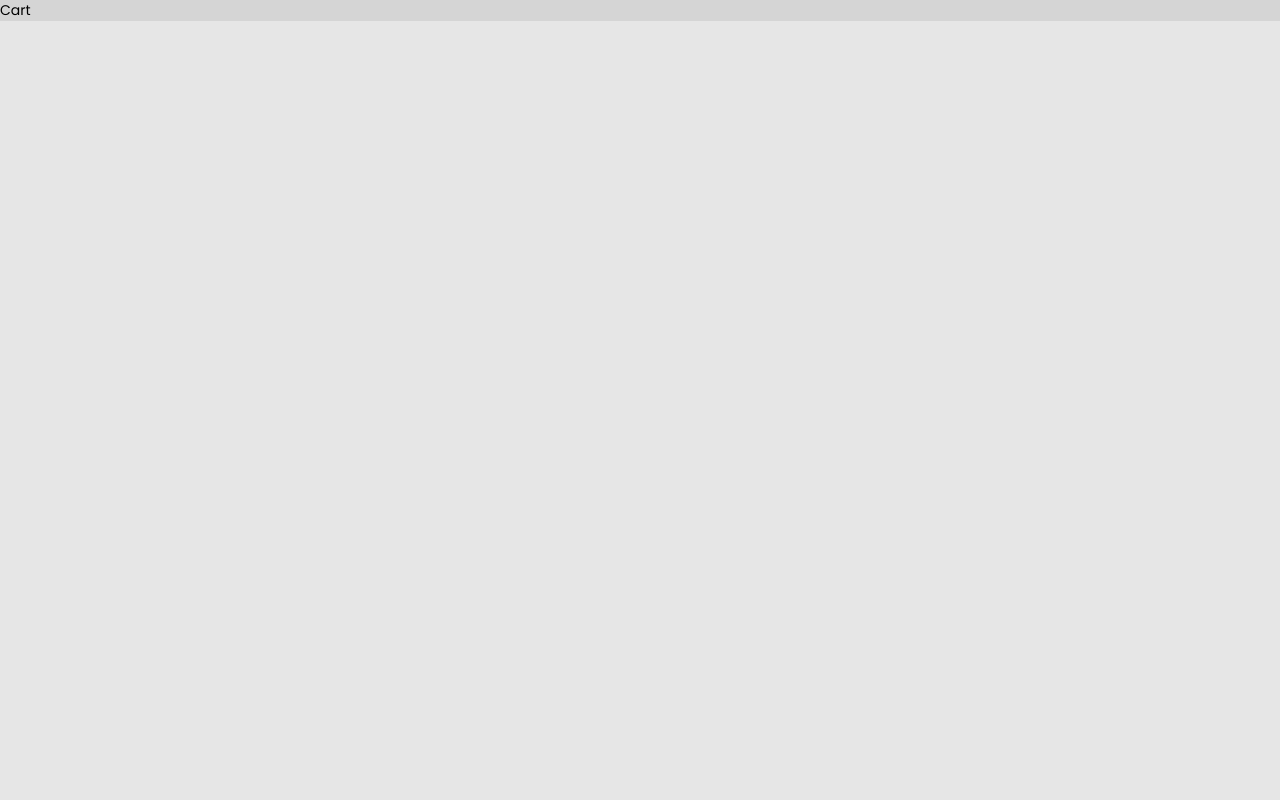
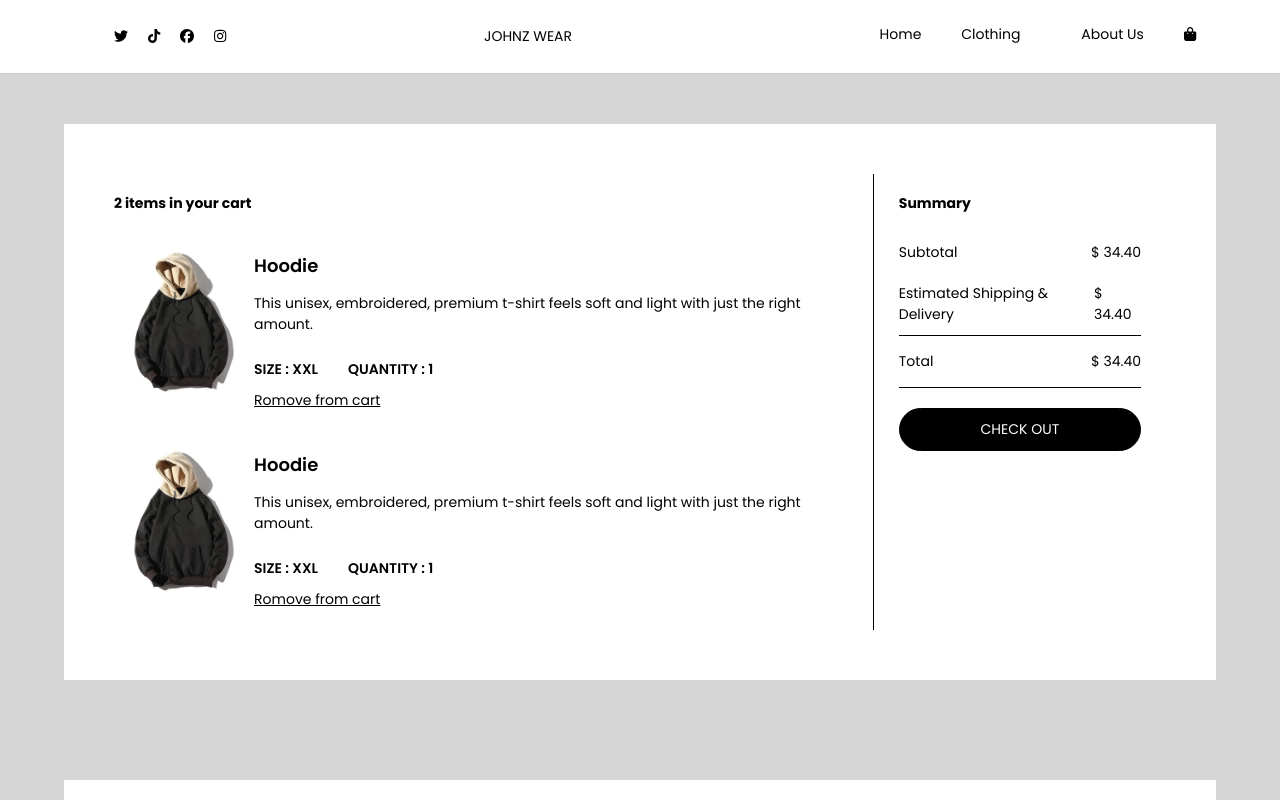
Before and after one commit to Dinah2Grace/johnzwear, a Next.js app: page /cart in a window 1280 px wide. Shown: the top 800 px of the page. Built offline with nearby package versions, Linux system fonts and the light colour scheme.

Commit message:
added cart

```diff
--- a/pages/cart.js
+++ b/pages/cart.js
@@ -1,8 +1,109 @@
-import React from 'react'
+import React from 'react';
+import Link from 'next/link';
+import Image from 'next/image';
+import Footer from '../components/footer';
+import Navbar from '../components/navbar';
+import Product from '../components/product';
+import capb from '../images/shhirt.jpg';
+import Hoodie from '../images/hoodk.jpg';
+
 
 function Cart() {
   return (
-    <div>Cart</div>
+    <div>
+      <Navbar/>
+      <div className='cart-div'>
+       <div>
+
+
+          <h4>2 items in your cart</h4>
+          <div className='cart-section'>
+
+          <div className='cart-item'>
+            <div className='cart-image'>
+               <Image src={Hoodie} height='150px' width='150px'/>
+            </div>
+            <div className='card-details'>
+              <span className='cart-item-name'>Hoodie</span>
+              <p>
+                This unisex, embroidered, premium t-shirt
+                feels soft and light with just the right
+                amount.
+              </p>
+              <div className='size_quantity'>
+                <span>SIZE : XXL</span>
+                <span>QUANTITY : 1</span>
+              </div>
+              <span className='remove_cart'>Romove from cart</span>
+            </div>
+
+          </div>
+
+          <div className='cart-item'>
+            <div className='cart-image'>
+               <Image src={Hoodie} height='150px' width='150px'/>
+            </div>
+            <div className='card-details'>
+              <span className='cart-item-name'>Hoodie</span>
+              <p>
+                This unisex, embroidered, premium t-shirt
+                feels soft and light with just the right
+                amount.
+              </p>
+              <div className='size_quantity'>
+                <span>SIZE : XXL</span>
+                <span>QUANTITY : 1</span>
+              </div>
+              <span className='remove_cart'>Romove from cart</span>
+            </div>
+
+          </div>
+
+          </div>
+        </div>
+
+        <div className='cart-summary-section'>
+          <h4>Summary</h4>
+          <div className='subtotal'>
+            <span>Subtotal</span>
+            <span>$ 34.40</span>
+          </div>
+          <div className='subtotal'>
+            <span>Estimated Shipping & Delivery</span>
+            <span>$ 34.40</span>
+          </div>
+          <div className='total'>
+            <span>Total</span>
+            <span>$ 34.40</span>
+          </div>
+          <div className='check-out-btn'>
+            <button>
+              CHECK OUT
+            </button>
+          </div>
+        </div>
+      </div>
+
+
+
+      <div className='best-sellers-section'>
+          <h4>
+            You might also like these
+          </h4>
+          <div className='best-sellers-products'>
+            <Product images={capb}/>
+            <Product images={Hoodie}/>
+            <Product images={Hoodie}/>
+            <Product images={Hoodie}/>
+          </div>
+          <div className='best-seller-view-all'>
+            <Link href='/products'>
+                View All
+            </Link>
+          </div>
+      </div>
+      <Footer/>
+    </div>
   )
 }
 
--- a/styles/globals.css
+++ b/styles/globals.css
@@ -381,8 +381,9 @@ body {
   flex-direction: column;
   align-items: center;
   margin-top: 50px;
-  margin-left: 5%;
-  margin-right: 5%;
+  /* margin-left: 5%;
+  margin-right: 5%; */
+  background-color: #000;
 }
 .upper__footer{
   display: flex;
@@ -404,7 +405,7 @@ body {
 }
 .footer a{
   text-decoration: none;
-  color: #000;
+  color: #fff;
 }
 
 .footer .social__links li{
@@ -486,3 +487,76 @@ body {
   color: white;
   /* right: 50%; */
 }
+
+.cart-div{
+  display: flex;
+  background-color: #fff;
+  padding: 50px;
+  margin: 50px 5%;
+
+}
+.cart-section{
+  display: flex;
+  flex-direction: column;
+  padding-right:  50px;
+}
+.cart-item{
+  display: flex;
+  margin: 20px 0px
+}
+
+.cart-item-name{
+  font-size: 18px;
+  font-weight: 600;
+}
+.card-details p{
+  min-width: 250px;
+}
+.size_quantity{
+  display: flex;
+  /* justify-content: space-between; */
+}
+.size_quantity span{
+  margin-right: 30px;
+  font-weight: 600;
+  padding: 10px 0px;
+}
+
+.remove_cart{
+  text-decoration: underline;
+  padding: 0px;
+  cursor: pointer;
+}
+.cart-summary-section{
+  padding:0px 25px;
+  border-left: 1px solid #000;
+
+}
+
+.subtotal{
+  display: flex;
+  justify-content: space-between;
+  padding: 10px 0px;
+}
+.total{
+  display: flex;
+  justify-content: space-between;
+  padding: 15px 0px;
+  border-bottom: 1px solid #000;
+  border-top: 1px solid #000;
+}
+.check-out-btn{
+  padding: 20px 0px;
+  display: flex;
+  justify-content: center;
+}
+
+.check-out-btn button{
+  width: 100%;
+  border: 1px solid #000;
+  background-color: black;
+  padding: 10px 50px;
+  border-radius: 30px;
+  color: #fff;
+  cursor: pointer;
+}
```
